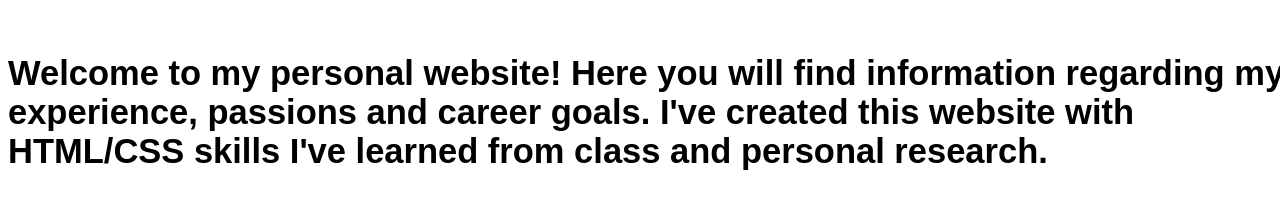
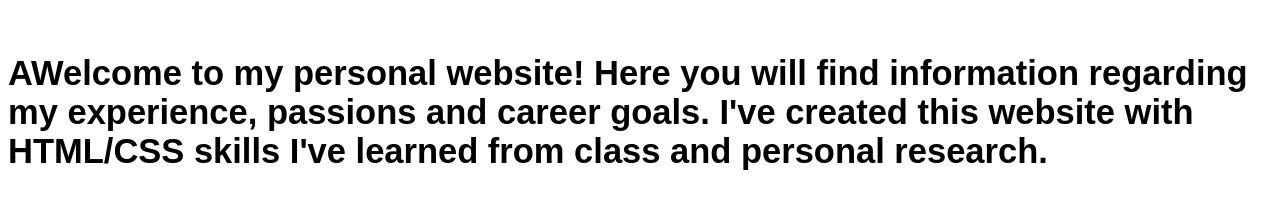
Before and after one commit to connorhankins/connorhankins.github.io, a plain HTML site: page Homepage.html in a window 1280 px wide. Shown: the part 196-417 px from the top of the page. Drawn offline with Linux system fonts and the light colour scheme.

Commit message:
Update Homepage.html

```diff
--- a/Homepage.html
+++ b/Homepage.html
@@ -49,7 +49,7 @@
             <H1></H1>
             </header>
             <main>
-                <H2> Welcome to my personal website! Here you will find information regarding my experience, passions and career goals. I've created this website with HTML/CSS skills I've learned from class and personal research. </h2>
+                <H2> AWelcome to my personal website! Here you will find information regarding my experience, passions and career goals. I've created this website with HTML/CSS skills I've learned from class and personal research. </h2>
 
 <Br>
 <div>
```
